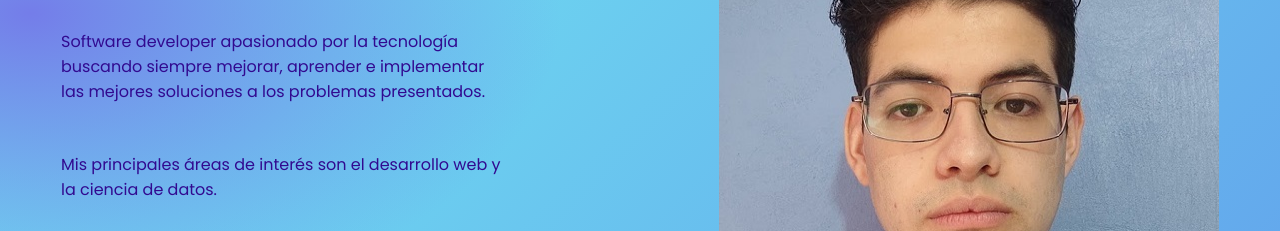
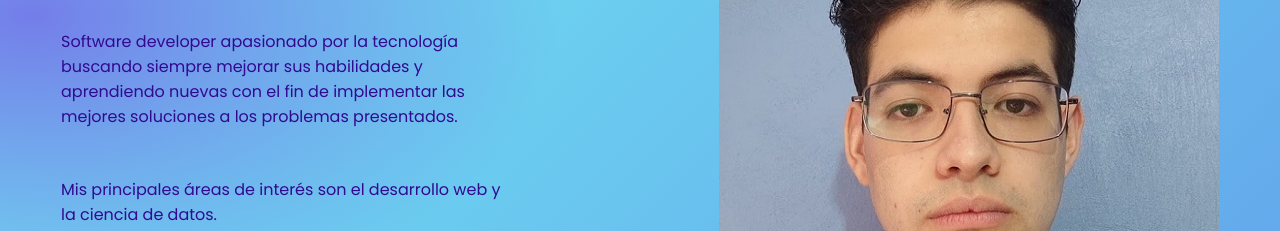
Before and after one commit to Gogo677/portafolio, a plain HTML site: page index.html in a window 1280 px wide. Shown: the part 214-445 px from the top of the page. Drawn offline with Linux system fonts and the light colour scheme.

Commit message:
correcciones

```diff
--- a/css/footer.css
+++ b/css/footer.css
@@ -17,6 +17,7 @@
         justify-content: space-between;
         display: flex;
         align-items: center;
+        border: none;
     }
 
     .footer-logo {
--- a/index.html
+++ b/index.html
@@ -46,7 +46,7 @@
                     <span>Soy Diego</span>
                 </h1>
                 <p>
-                    Software developer apasionado por la tecnología buscando siempre mejorar, aprender e implementar las mejores soluciones a los problemas presentados.
+                    Software developer apasionado por la tecnología buscando siempre mejorar sus habilidades y aprendiendo nuevas con el fin de implementar las mejores soluciones a los problemas presentados.
                 </p>
                 <p>
                     Mis principales áreas de interés son el desarrollo web y la ciencia de datos.
```
